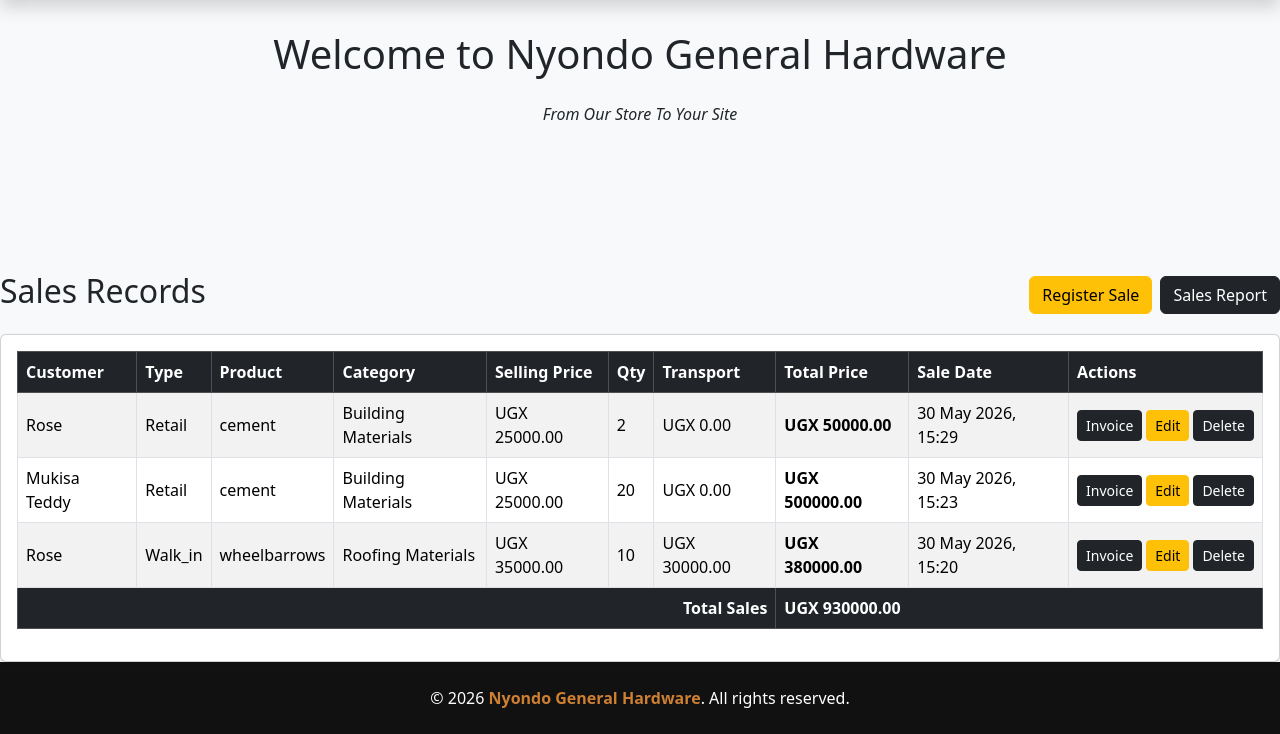
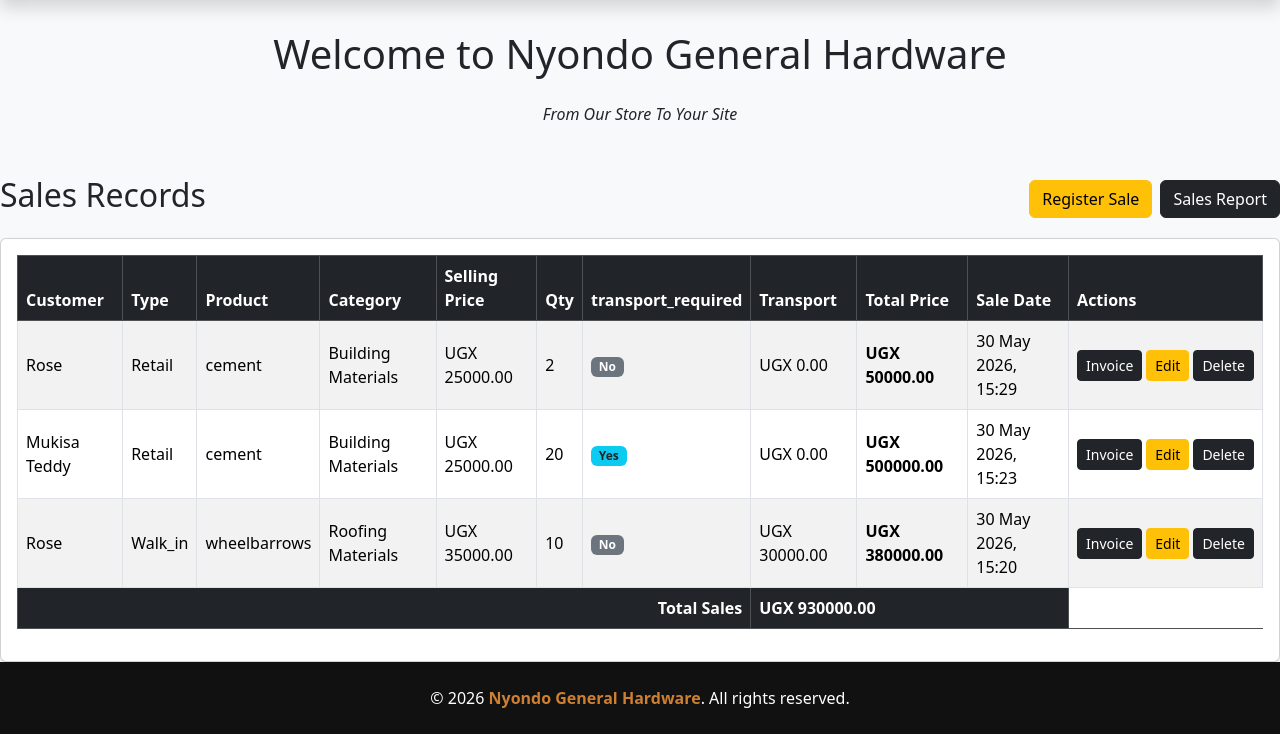
Before and after one commit to NakazibweRose/My-nyondo-hardware, a Django app: page /sales/ in a window 1280 px wide. Shown: the part 66-800 px from the top of the page. Run offline with Django 5.2, Linux system fonts and the light colour scheme; data comes from the database, SQL or seed files in the repository; both versions use the stored data as it was after the commit.

Commit message:
added transport

```diff
--- a/salesapp/models.py
+++ b/salesapp/models.py
@@ -35,6 +35,7 @@ class Sales(models.Model):
     sale_date = models.DateTimeField(auto_now_add=True)
 
     distance = models.DecimalField(max_digits=10, decimal_places=2, default=0)
+    transport_required = models.BooleanField(default=False)
     transport_cost = models.DecimalField(max_digits=10, decimal_places=2, default=0)
     transport_note = models.TextField(default="", blank=True)
 
--- a/salesapp/templates/create_sale.html
+++ b/salesapp/templates/create_sale.html
@@ -48,6 +48,11 @@
                 <input type="number" name="quantity" class="form-control" min="1" required>
             </div>
 
+            <div class="form-check mb-3">
+                <input type="checkbox" name="transport_required" class="form-check-input" id="transport_required">
+                <label class="form-check-label" for="transport_required">Transport required</label>
+            </div>
+
             <div class="mb-3">
                 <label class="form-label">Distance in KM</label>
                 <input type="number" name="distance" class="form-control" min="0" step="0.01" value="0">
--- a/salesapp/templates/home.html
+++ b/salesapp/templates/home.html
@@ -22,6 +22,7 @@
                     <th>Category</th>
                     <th>Selling Price</th>
                     <th>Qty</th>
+                    <th>transport_required</th>
                     <th>Transport</th>
                     <th>Total Price</th>
                     <th>Sale Date</th>
@@ -38,6 +39,14 @@
                     <td>{{ sale.product_name.category_name.category_name }}</td>
                     <td>UGX {{ sale.product_name.selling_price|floatformat:2 }}</td>
                     <td>{{ sale.quantity }}</td>
+                    <td>
+                        {% if sale.transport_required %}
+                        <span class="badge bg-info text-dark">Yes</span>
+                        {% else %}
+                        <span class="badge bg-secondary">No</span>
+                        {% endif %}
+                    </td>
+
                     <td>UGX {{ sale.transport_cost|floatformat:2 }}</td>
                     <td><strong>UGX {{ sale.total_price|floatformat:2 }}</strong></td>
                     <td>{{ sale.sale_date|date:"j F Y, H:i" }}</td>
--- a/salesapp/templates/sales_report.html
+++ b/salesapp/templates/sales_report.html
@@ -4,6 +4,7 @@
 
 <h2 class="mb-3">Sales Report</h2>
 
+<a href="{% url 'home' %}" class="btn btn-warning btn-sm px-2 col-1">Back</a>
 <form method="GET" class="card card-body shadow-sm mb-4">
     <div class="row">
         <div class="col-md-4">
--- a/salesapp/views.py
+++ b/salesapp/views.py
@@ -87,6 +87,10 @@ def delete_product(request, product_id):
         "product": product
     })
 
+from decimal import Decimal
+from django.shortcuts import render, redirect, get_object_or_404
+from django.db.models import Sum
+
 def create_sale(request):
     products = Product.objects.all()
 
@@ -96,6 +100,7 @@ def create_sale(request):
         customer_name = request.POST.get("customer_name")
         customer_type = request.POST.get("customer_type")
         distance = request.POST.get("distance") or 0
+        transport_required = request.POST.get("transport_required") == "on"
 
         if not product_id or not quantity or not customer_name or not customer_type:
             return render(request, "create_sale.html", {
@@ -126,12 +131,16 @@ def create_sale(request):
 
         base_total = product.selling_price * quantity
 
-        if distance <= 10 and base_total >= 500000:
-            transport_cost = Decimal("0")
-            transport_note = "Free delivery"
-        else:
-            transport_cost = Decimal("30000")
-            transport_note = "Standard delivery"
+        transport_cost = Decimal("0")
+        transport_note = "No transport required"
+
+        if transport_required:
+            if distance <= Decimal("10") and base_total >= Decimal("500000"):
+                transport_cost = Decimal("0")
+                transport_note = "Free delivery"
+            else:
+                transport_cost = Decimal("30000")
+                transport_note = "Standard delivery"
 
         total_price = base_total + transport_cost
 
@@ -141,6 +150,7 @@ def create_sale(request):
             product_name=product,
             quantity=quantity,
             total_price=total_price,
+            transport_required=transport_required,
             distance=distance,
             transport_cost=transport_cost,
             transport_note=transport_note
--- a/schemeapp/templates/customer_scheme_details.html
+++ b/schemeapp/templates/customer_scheme_details.html
@@ -6,7 +6,7 @@
 
     {{customer.full_name}}
 </h2>
-
+<a href="{% url 'scheme_customer_list' %}" class="btn btn-warning btn-sm px-2 col-1">Back</a>
 <div class = "row md-4">
 <div class="col-md-4">
         <div class="card shadow-sm">
--- a/schemeapp/templates/scheme_goods_pickup.html
+++ b/schemeapp/templates/scheme_goods_pickup.html
@@ -25,7 +25,7 @@
 
           {% for product in products %}
           <option value="{{ product.id }}">
-            {{ product.product_name }} - {{ product.unit_price|floatformat:2 }}
+            {{ product.product_name }} - {{ product.selling_price|floatformat:2 }}
           </option>
           {% endfor %}
         </select>
--- a/schemeapp/templates/scheme_statement.html
+++ b/schemeapp/templates/scheme_statement.html
@@ -3,7 +3,6 @@
 {% block content %}
 
 <div class="card shadow-sm mx-auto" style="max-width: 1000px;">
-     <button type="submit">Back</button>
 
     <div class="card-header bg-dark text-white">
         <h3 class="mb-0 text-center">
@@ -135,7 +134,11 @@
             Print Statement
         </button>
 
+        <a href="{% url 'scheme_customer_list' %}" class="btn btn-warning  px-2 col-3">Back</a>
+
     </div>
+
+
 
 </div>
 
--- a/schemeapp/views.py
+++ b/schemeapp/views.py
@@ -210,6 +210,7 @@ def scheme_goods_pickup(request, customer_id):
         total_price = base_total + transport_cost
 
         sale = Sales.objects.create(
+            customer_name=customer.full_name,
             product_name=product,
             quantity=quantity,
             total_price=total_price,
--- a/stockapp/templates/stock_report.html
+++ b/stockapp/templates/stock_report.html
@@ -4,7 +4,7 @@
 
 <h2 class="mb-3">Stock Report</h2>
 {% comment %} <a href="{% url 'stock_report' %}" class="btn btn-dark mb-3 "> Export Excel</a> {% endcomment %}
-<a href="{% url 'stock_list' %}">Back</a>
+<a href="{% url 'stock_list' %}" class="btn btn-warning btn-sm px-2 col-1">Back</a>
 <table class="table table-bordered table-striped shadow-sm">
     <thead class="table-dark">
         <tr>
@@ -25,11 +25,11 @@
             <td>{{ item.current_stock }}</td>
             <td>
                 {% if item.status == "Low Stock" %}
-                    <span class="badge bg-danger">{{ item.status }}</span>
+                    <span class="badge bg-warning">{{ item.status }}</span>
                 {% elif item.status == "Medium Stock" %}
                     <span class="badge bg-warning text-dark">{{ item.status }}</span>
                 {% else %}
-                    <span class="badge bg-success">{{ item.status }}</span>
+                    <span class="badge bg-dark">{{ item.status }}</span>
                 {% endif %}
             </td>
         </tr>
```
Also changed, not shown: db.sqlite3, salesapp/migrations/0003_sales_transport_required.py (added), static/logo.png (added).
